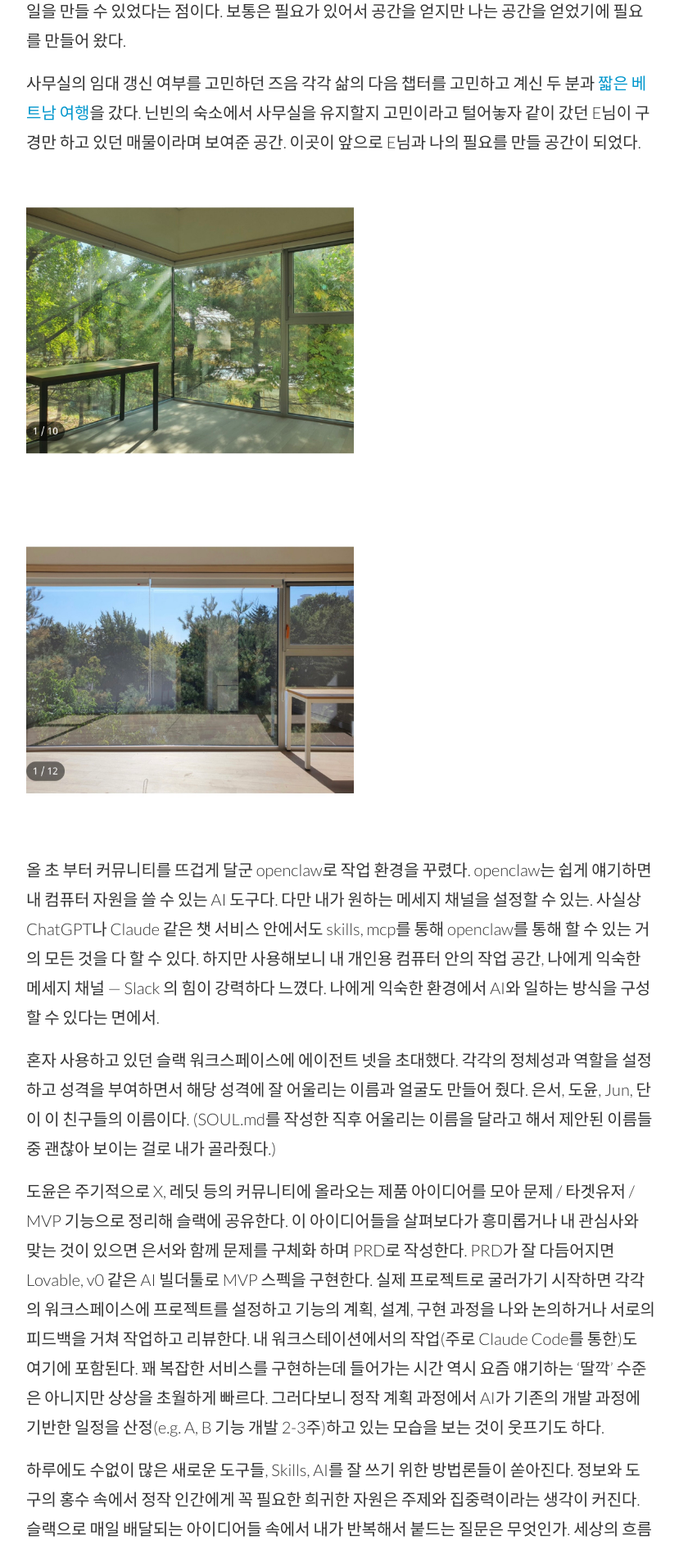
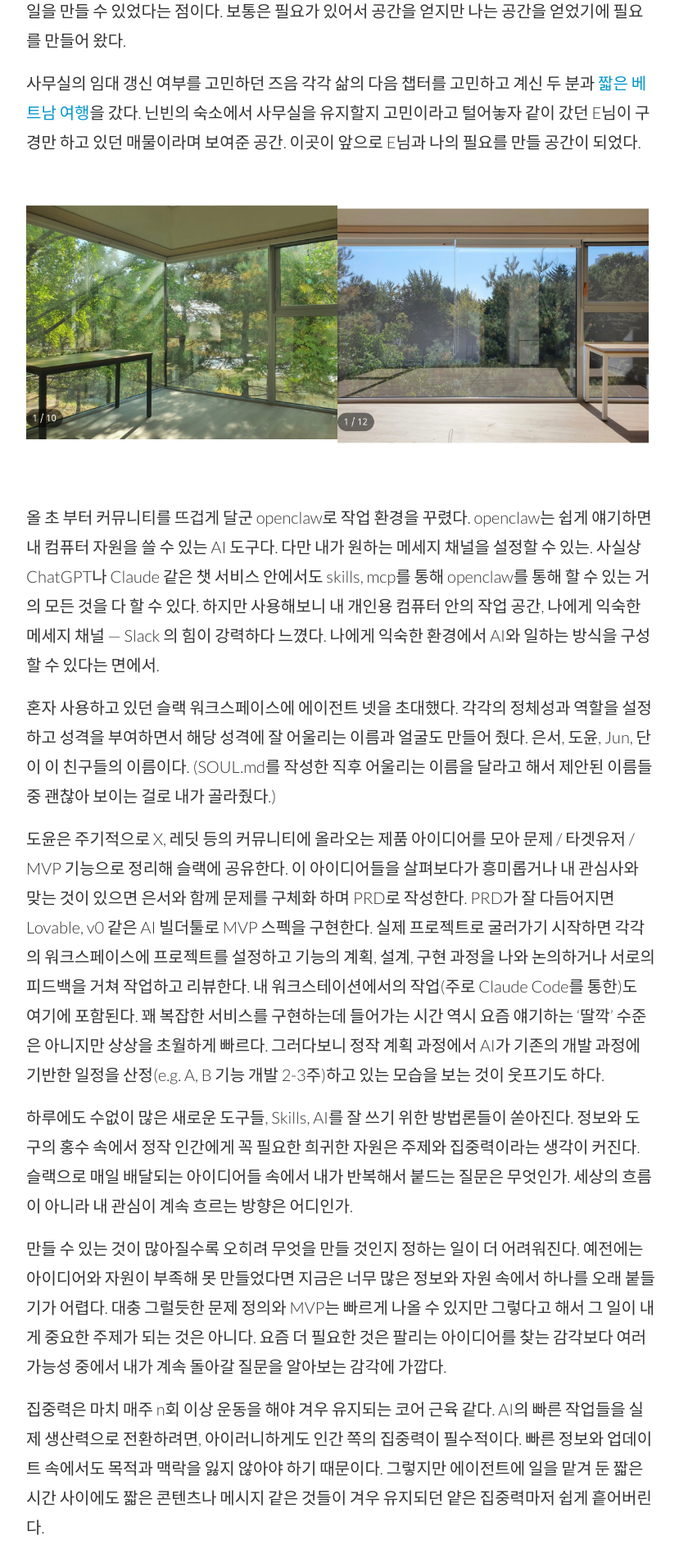
Before and after one commit to joyeon/joyeon.github.io, a Jekyll site: the page built from _posts/2026-03-24-new-office.md, in a window 1280 px wide. Shown: the part 728-2618 px from the top of the page at 82% size, without its empty margins (224-1053 px from the left). Built offline with Jekyll 4.4.1, drawn with Linux system fonts in a browser that asks for light colours.

Commit message:
Adjust image dimensions in new office blog post
Updated image sizes in the new office post to improve layout.

```diff
--- a/_posts/2026-03-24-new-office.md
+++ b/_posts/2026-03-24-new-office.md
@@ -11,7 +11,7 @@
 
 사무실의 임대 갱신 여부를 고민하던 즈음 각각 삶의 다음 챕터를 고민하고 계신 두 분과 [짧은 베트남 여행](https://joyeon.co/2026/01/07/from-hanoi.html)을 갔다. 닌빈의 숙소에서 사무실을 유지할지 고민이라고 털어놓자 같이 갔던 E님이 구경만 하고 있던 매물이라며 보여준 공간. 이곳이 앞으로 E님과 나의 필요를 만들 공간이 되었다.
 
-<img src="https://joyeon.co/assets/onsil1.jpg" style="width: 400px; max-width:100%; height:auto;" /><img src="https://joyeon.co/assets/onsil2.jpg" style="width: 400px; max-width:100%; height:auto;" />
+<img src="https://joyeon.co/assets/onsil1.jpg" style="width: 380px; max-width:100%; height:auto;" /><img src="https://joyeon.co/assets/onsil2.jpg" style="width: 380px; max-width:100%; height:auto;" />
 
 
 올 초 부터 커뮤니티를 뜨겁게 달군 openclaw로 작업 환경을 꾸렸다. openclaw는 쉽게 얘기하면 내 컴퓨터 자원을 쓸 수 있는 AI 도구다. 다만 내가 원하는 메세지 채널을 설정할 수 있는. 사실상 ChatGPT나 Claude 같은 챗 서비스 안에서도 skills, mcp를 통해 openclaw를 통해 할 수 있는 거의 모든 것을 다 할 수 있다. 하지만 사용해보니 내 개인용 컴퓨터 안의 작업 공간, 나에게 익숙한 메세지 채널 — Slack 의 힘이 강력하다 느꼈다. 나에게 익숙한 환경에서 AI와 일하는 방식을 구성할 수 있다는 면에서.
```
